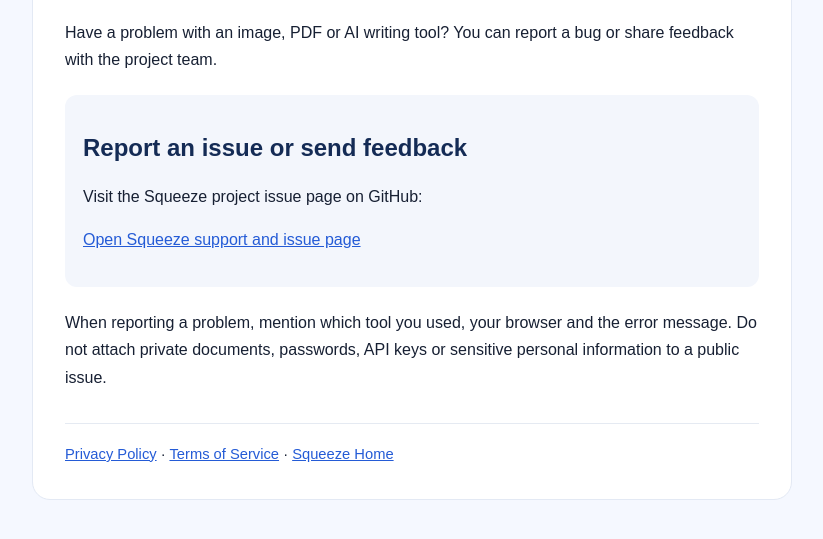
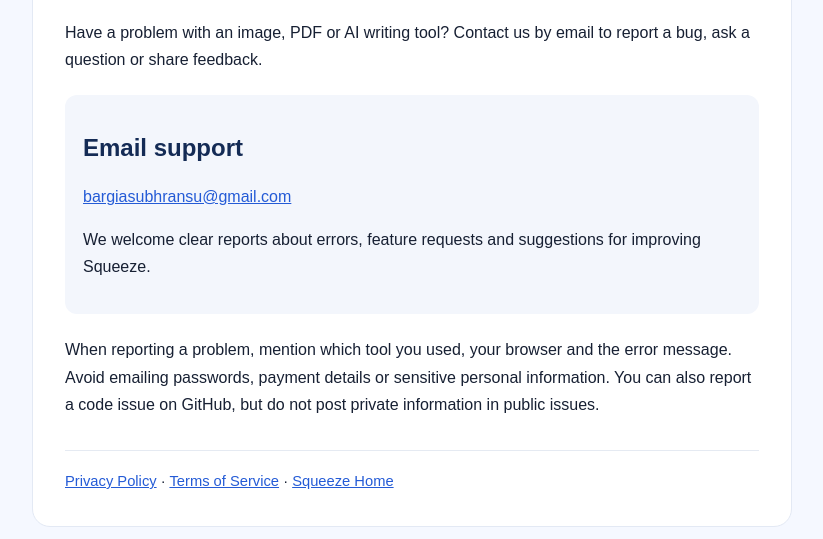
Before and after one commit to gudu-bit/squeezw, a plain HTML site: page contact.html in a window 1280 px wide. Shown: the part 165-704 px from the top of the page, without its empty margins (228-1051 px from the left). Drawn offline with Linux system fonts and the light colour scheme.

Commit message:
Add support email to contact page

```diff
--- a/contact.html
+++ b/contact.html
@@ -4,7 +4,7 @@
 <meta charset="utf-8">
 <meta name="viewport" content="width=device-width,initial-scale=1">
 <title>Contact Squeeze | Support and Feedback</title>
-<meta name="description" content="Contact the Squeeze project to report a website issue or share feedback about its online tools.">
+<meta name="description" content="Contact the Squeeze project by email to report a website issue or share feedback about its online tools.">
 <link rel="canonical" href="https://squeezw.vercel.app/contact.html">
 <meta name="robots" content="index,follow">
 <style>
@@ -15,8 +15,8 @@
 <body><main class="wrap">
 <nav class="nav"><a href="/">Squeeze Home</a><a href="/privacy.html">Privacy Policy</a><a href="/terms.html">Terms of Service</a></nav>
 <h1>Contact Squeeze</h1>
-<p>Have a problem with an image, PDF or AI writing tool? You can report a bug or share feedback with the project team.</p>
-<div class="panel"><h2>Report an issue or send feedback</h2><p>Visit the Squeeze project issue page on GitHub:</p><p><a href="https://github.com/gudu-bit/squeezw/issues" target="_blank" rel="noopener noreferrer">Open Squeeze support and issue page</a></p></div>
-<p>When reporting a problem, mention which tool you used, your browser and the error message. Do not attach private documents, passwords, API keys or sensitive personal information to a public issue.</p>
+<p>Have a problem with an image, PDF or AI writing tool? Contact us by email to report a bug, ask a question or share feedback.</p>
+<div class="panel"><h2>Email support</h2><p><a href="mailto:bargiasubhransu@gmail.com">bargiasubhransu@gmail.com</a></p><p>We welcome clear reports about errors, feature requests and suggestions for improving Squeeze.</p></div>
+<p>When reporting a problem, mention which tool you used, your browser and the error message. Avoid emailing passwords, payment details or sensitive personal information. You can also report a code issue on GitHub, but do not post private information in public issues.</p>
 <div class="footer"><a href="/privacy.html">Privacy Policy</a> · <a href="/terms.html">Terms of Service</a> · <a href="/">Squeeze Home</a></div>
 </main></body></html>
```
